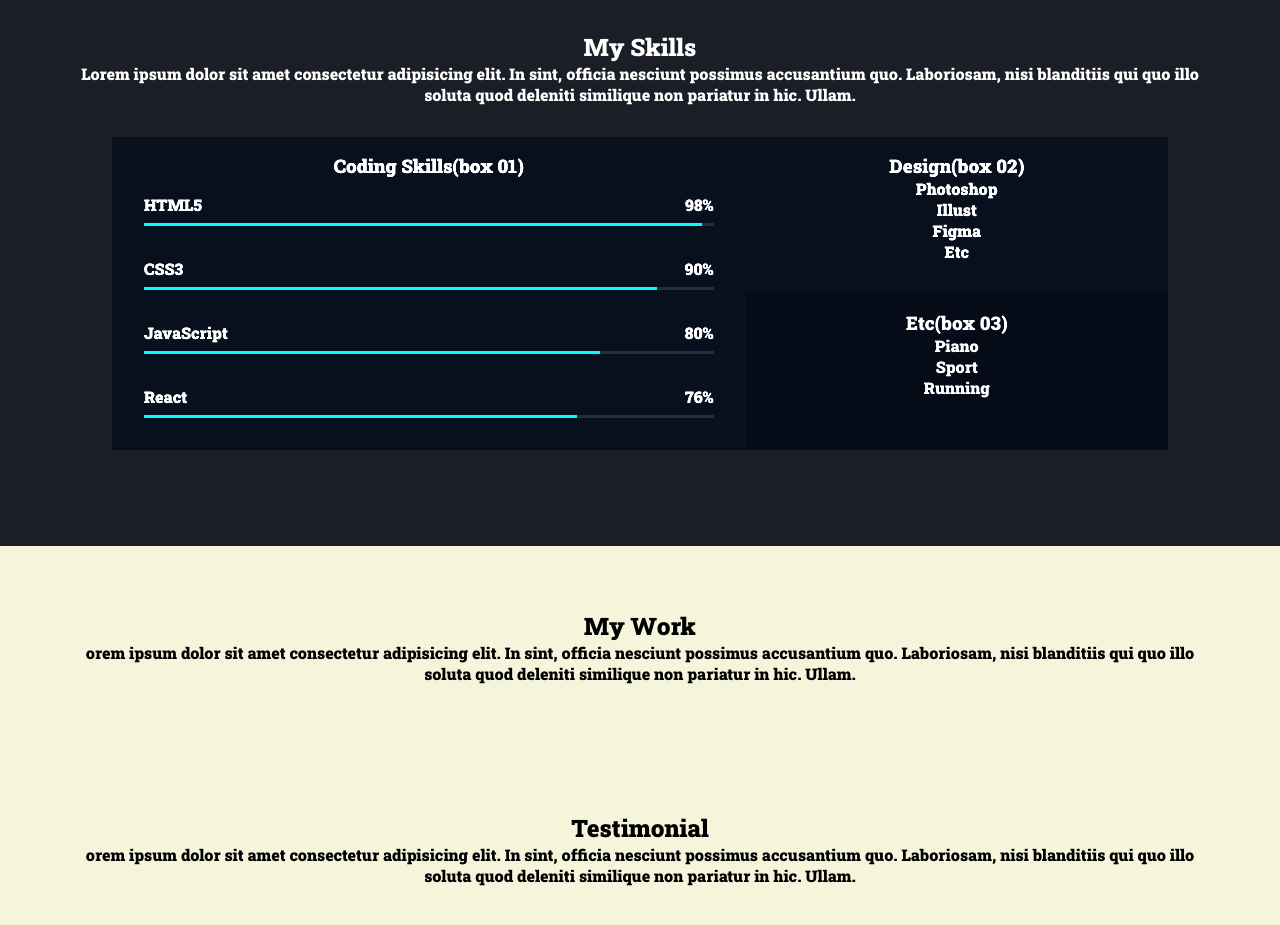
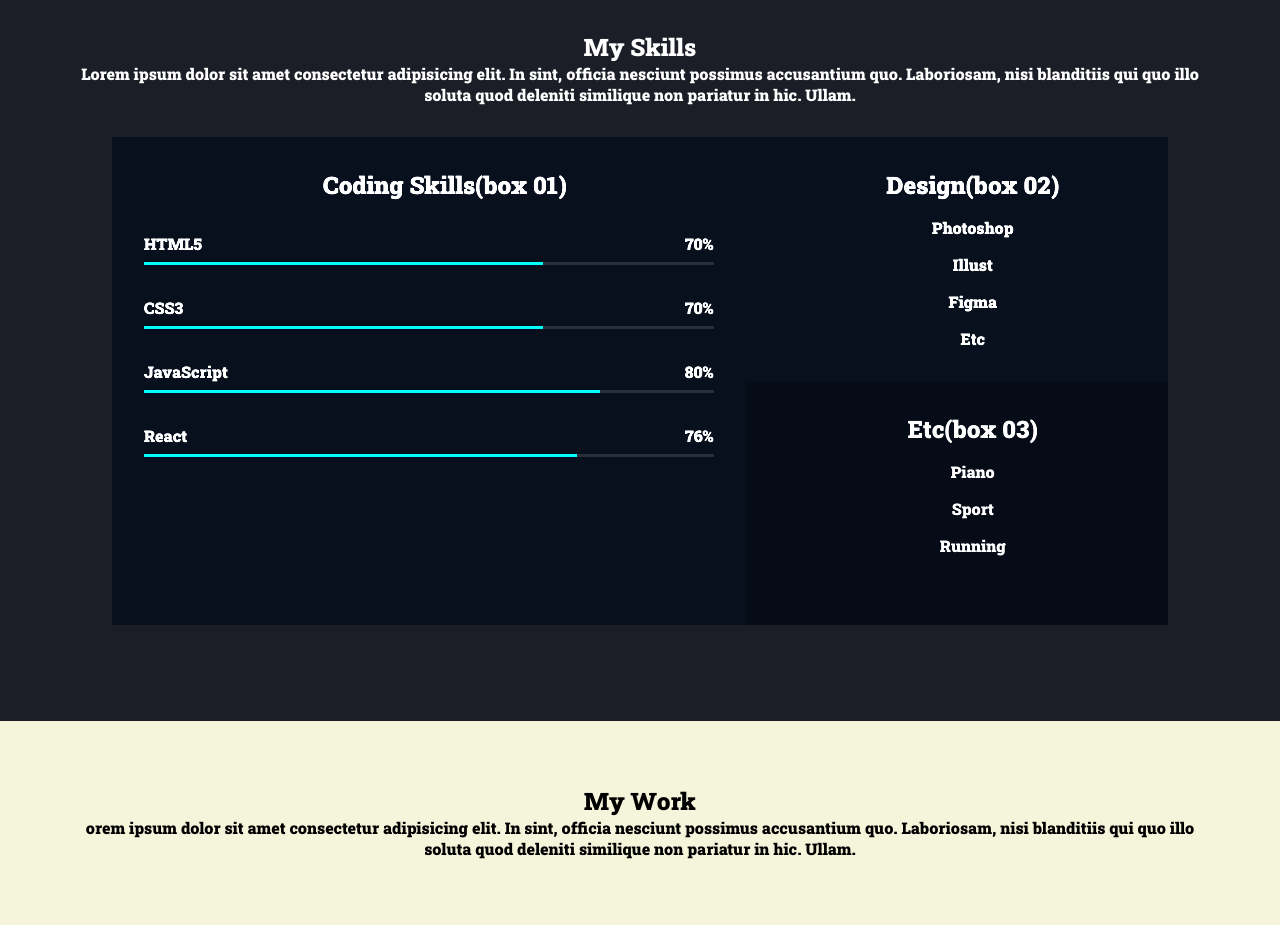
Before and after one commit to minju933/profile_01, a plain HTML site: page index.html in a window 1280 px wide. Shown: the part 1240-2165 px from the top of the page. Drawn offline with nearby package versions, Linux system fonts and the light colour scheme; files whose address does not match are found by name.

Commit message:
index_skills

```diff
--- a/css/style.css
+++ b/css/style.css
@@ -87,6 +87,7 @@ a{
 #skills{
     background-color:var(--color-primary-variant);
     color: var(--color-text);
+    width: 100%;
 }
 /* skills bar 시작*/
 .skills_bar{
@@ -117,6 +118,7 @@ a{
     grid-template-rows: 1fr 1fr;
     grid-template-columns: 6fr 4fr;
     margin: 2rem 3rem;
+    overflow: hidden;
     grid-template-areas:
     "a b"
     "a c"
@@ -137,5 +139,21 @@ a{
     grid-area: c;
     padding: 1rem;
     background-color:var(--color-primary);
-    filter:brightness(120%);
+    filter: brightness(120%);
 }
+
+/* text 처리 */
+.skills_title{
+    display: flex;
+    width: 100%;
+    justify-content: center;
+    margin: 1rem;
+    font-size: 1.5rem;
+}
+.bar_text_02{
+    display: flex;
+    width: 100%;
+    justify-content: center;
+    margin: 1rem;
+
+}
--- a/index.html
+++ b/index.html
@@ -143,19 +143,19 @@
                         <li class="skills_bar">
                             <div class="bar_text">
                                 <span>HTML5</span>
-                                <span>98%</span>
+                                <span>70%</span>
                             </div>
                             <div class="bar_bg">
-                                <div class="bar_value" style="width:98%"></div>
+                                <div class="bar_value" style="width:70%"></div>
                             </div>
                         </li>
                         <li class="skills_bar">
                             <div class="bar_text">
                                 <span> CSS3</span>
-                                <span>90%</span>
+                                <span>70%</span>
                             </div>
                             <div class="bar_bg">
-                                <div class="bar_value" style="width:90%"></div>
+                                <div class="bar_value" style="width:70%"></div>
                             </div>
                         </li>
 
@@ -197,8 +197,8 @@
                     <h3 class="skills_title"> Etc(box 03)</h3>
                     <ul>
                         <il class="bar_text_02">Piano</il>
-                        <li class="bar_Text_02">Sport</li>
-                        <li class="bar_Text_02">Running</li>
+                        <li class="bar_text_02">Sport</li>
+                        <li class="bar_text_02">Running</li>
                     </ul>
                 </section>
                 </div>
```
